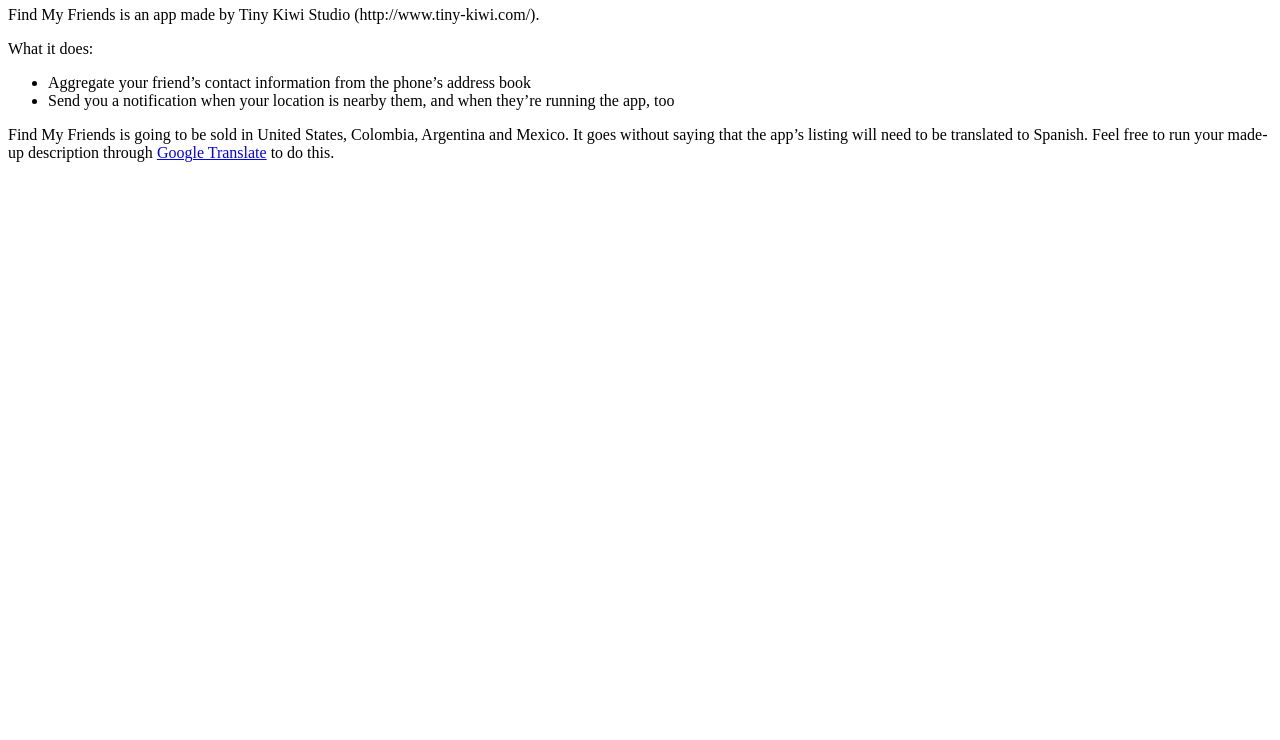
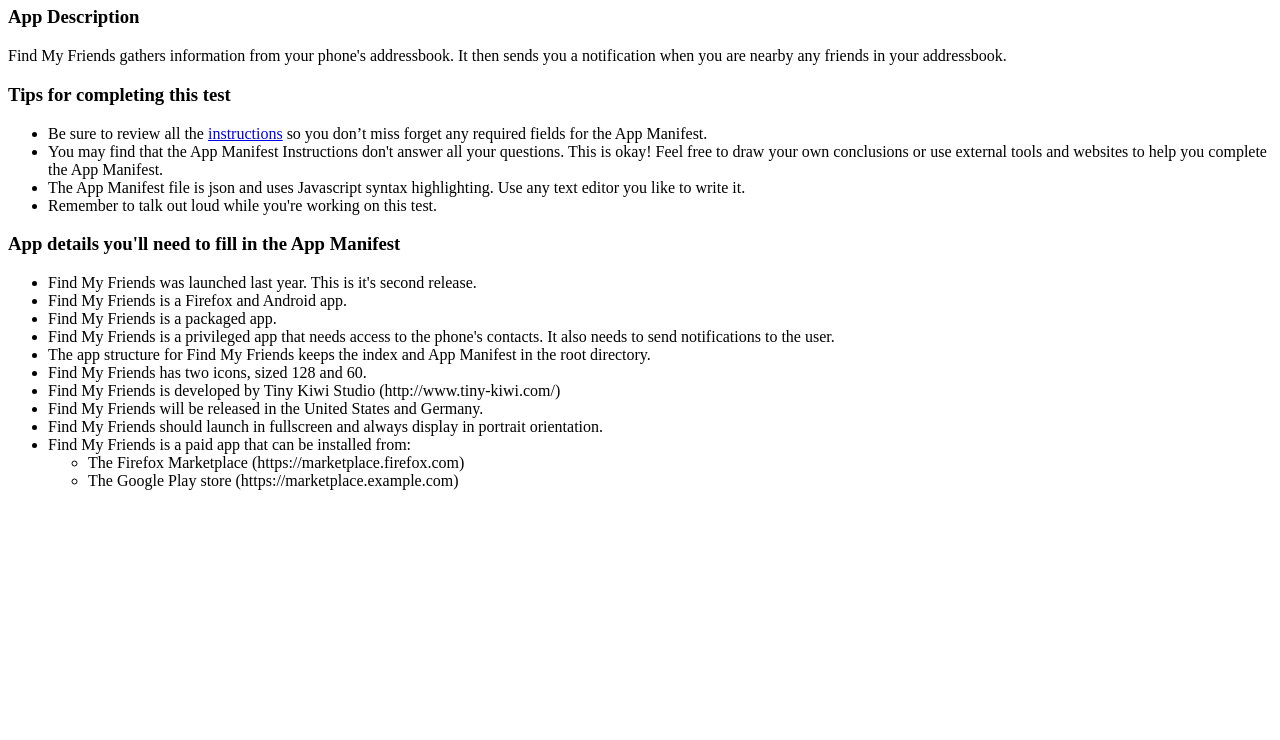
Before and after one commit to brampitoyo/sample-marketplace-app, a plain HTML site: page find-my-friends.html in a window 1280 px wide. Shown: the part 60-800 px from the top of the page. Drawn offline with Linux system fonts and the light colour scheme.

Commit message:
Adding app details

```diff
--- a/find-my-friends.html
+++ b/find-my-friends.html
@@ -3,13 +3,36 @@
 		<title>Find My Friends</title>
 	</head>
 	<body>
-	  <h1>Find My Friends</h1>
-		<p>Find My Friends is an app made by Tiny Kiwi Studio (http://www.tiny-kiwi.com/).</p>
-		<p>What it does:
-		  <ul>
-		    <li>Aggregate your friend’s contact information from the phone’s address book</li>
-		    <li>Send you a notification when your location is nearby them, and when they’re running the app, too</li>
+	  <h1>Creating an App Manifest for the Find My Friends App</h1>
+
+	  <h3>App Description</h3>
+	  <p>Find My Friends gathers information from your phone's addressbook. It then sends you a notification when you are nearby any friends in your addressbook.</p>
+
+	  <h3>Tips for completing this test</h3>
+	  	<ul>
+	  		<li>Be sure to review all the <a href="https://developer.mozilla.org/en-US/Apps/Build/Manifest" target="_blank">instructions</a> so you don’t miss forget any required fields for the App Manifest.</li>
+	  		<li>You may find that the App Manifest Instructions don't answer all your questions. This is okay! Feel free to draw your own conclusions or use external tools and websites to help you complete the App Manifest.</li>
+	  		<li>The App Manifest file is json and uses Javascript syntax highlighting. Use any text editor you like to write it.</li>
+	  		<li>Remember to talk out loud while you're working on this test.</li>
+	  	</ul>
+
+	<h3>App details you'll need to fill in the App Manifest</h3>
+		<ul>
+			<li>Find My Friends was launched last year. This is it's second release.</li>
+			<li>Find My Friends is a Firefox and Android app.</li>
+			<li>Find My Friends is a packaged app.</li>
+			<li>Find My Friends is a privileged app that needs access to the phone's contacts. It also needs to send notifications to the user.</li>
+		    	<li>The app structure for Find My Friends keeps the index and App Manifest in the root directory.</li>
+		    	<li>Find My Friends has two icons, sized 128 and 60.</li>
+		    	<li>Find My Friends is developed by Tiny Kiwi Studio (http://www.tiny-kiwi.com/)</li>
+		    	<li>Find My Friends will be released in the United States and Germany.</li>
+		    	<li>Find My Friends should launch in fullscreen and always display in portrait orientation.</li>
+		    	<li>Find My Friends is a paid app that can be installed from:
+		    		<ul>
+		    			<li>The Firefox Marketplace (https://marketplace.firefox.com)</li>
+		    			<li>The Google Play store (https://marketplace.example.com)</li>
+		    		</ul>
+		    	</li>
 		  </ul>
-		<p>Find My Friends is going to be sold in United States, Colombia, Argentina and Mexico. It goes without saying that the app’s listing will need to be translated to Spanish. Feel free to run your made-up description through <a href="https://translate.google.com" target="_blank">Google Translate</a> to do this.</p>
 	</body>
 </html>
```
